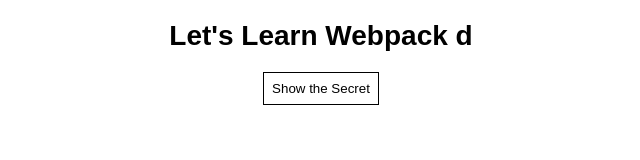
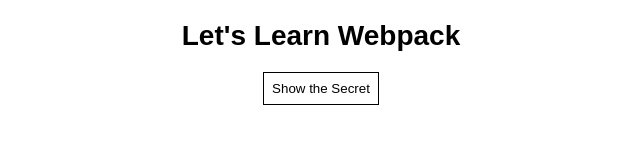
Before and after one commit to dalibormarkovic/webpack, a plain HTML site: page index.html in a window 1280 px wide. Shown: the whole page, without its empty margins (319-959 px from the left). Drawn offline with Linux system fonts and the light colour scheme.

Commit message:
its working

```diff
--- a/index.html
+++ b/index.html
@@ -10,7 +10,7 @@
 </head>
 
 <body>
-    <h1>Let's Learn Webpack d</h1>
+    <h1>Let's Learn Webpack</h1>
     <button id="secret-button">Show the Secret</button>
     <p id="secret-paragraph">You can't see this all the time</p>
     <script src="js/dom-loader.js"></script>
```
